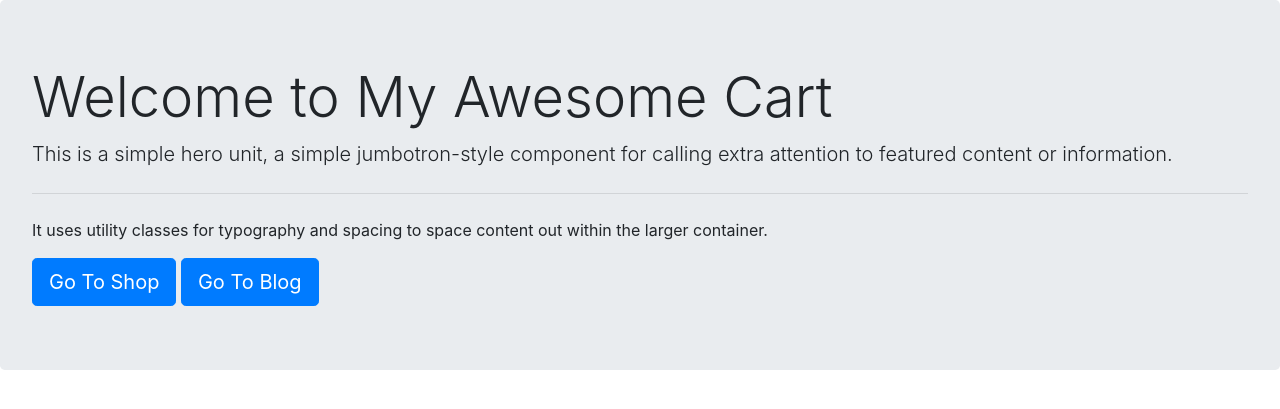
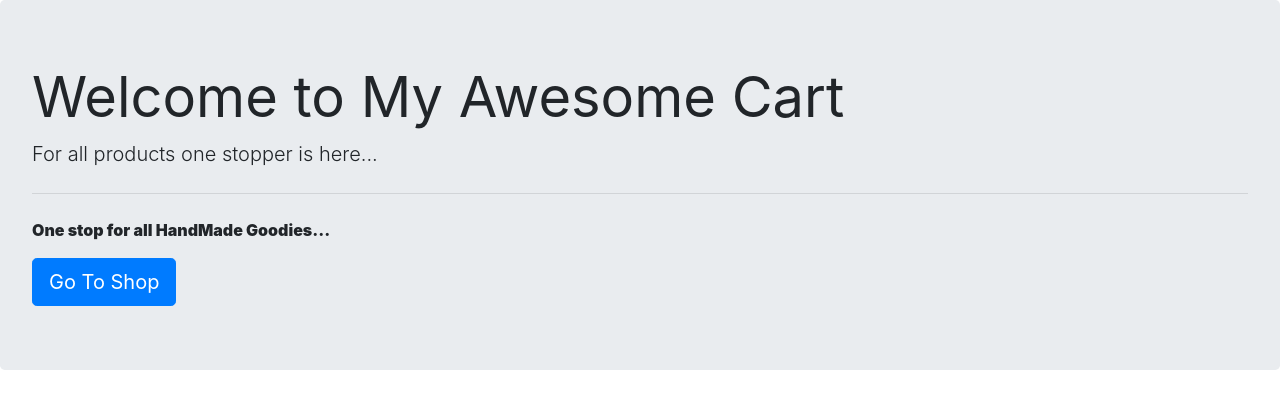
Before and after one commit to wasim619/django-projects, a Django app: page / in a window 1280 px wide. Shown: the top 409 px of the page. Run offline with Django 3.2, Linux system fonts and the light colour scheme; parts of the project's set-up code (start-up, migrations or seed data) failed here and were passed over; some libraries are stand-ins or nearby versions.

Commit message:
Update index.html

```diff
--- a/ecommmerce/ecommmerce/templates/index.html
+++ b/ecommmerce/ecommmerce/templates/index.html
@@ -12,12 +12,12 @@
   </head>
   <body>
    <div class="jumbotron">
-  <h1 class="display-4">Welcome to My Awesome Cart</h1>
-  <p class="lead">This is a simple hero unit, a simple jumbotron-style component for calling extra attention to featured content or information.</p>
+     <h1 class="display-4"><b><style='color':'blue'>Welcome to My Awesome Cart</style><b></h1>
+  <p class="lead">For all products one stopper is here...</p>
   <hr class="my-4">
-  <p>It uses utility classes for typography and spacing to space content out within the larger container.</p>
+  <p>One stop for all HandMade Goodies...</p>
   <a class="btn btn-primary btn-lg" href="/shop" role="button">Go To Shop</a>
-  <a class="btn btn-primary btn-lg" href="/blog" role="button">Go To Blog</a>
+<!--   <a class="btn btn-primary btn-lg" href="/blog" role="button">Go To Blog</a> -->
 </div>
 
     <!-- Optional JavaScript -->
```
